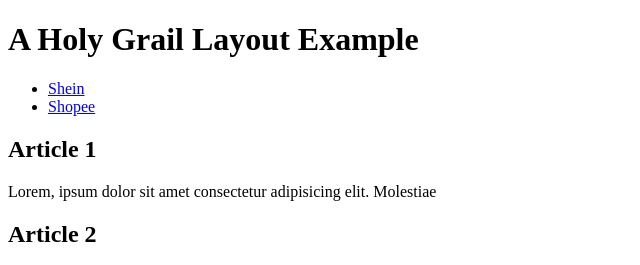
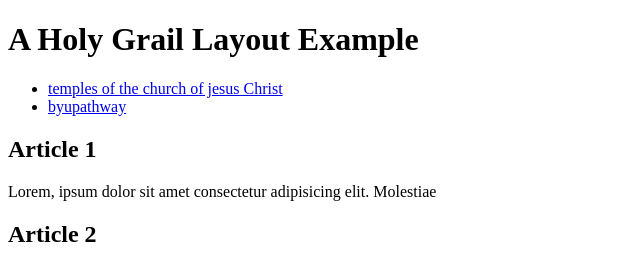
Before and after one commit to cristiangsmiranda/wdd130, a plain HTML site: page week02/holygrail.html in a window 1280 px wide. Shown: the top 265 px of the page, without its empty margins (0-640 px from the left). Drawn offline with Linux system fonts and the light colour scheme.

Commit message:
holy grail added

```diff
--- a/week02/holygrail.html
+++ b/week02/holygrail.html
@@ -16,8 +16,8 @@
     </header>
     <nav>
       <ul>
-        <li><a href="https://br.shein.com/">Shein</a></li>
-        <li><a href="https://shopee.com.br/">Shopee</a></li>
+        <li><a href="https://www.churchofjesuschrist.org/temples?lang=eng">temples of the church of jesus Christ</a></li>
+        <li><a href="https://www.byupathway.edu/">byupathway</a></li>
       </ul>
     </nav>
     <main>
```
